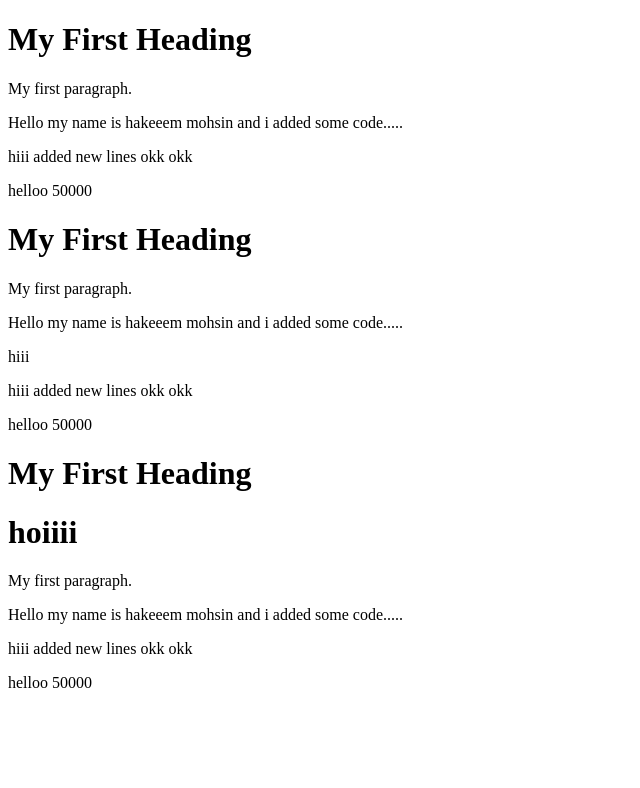
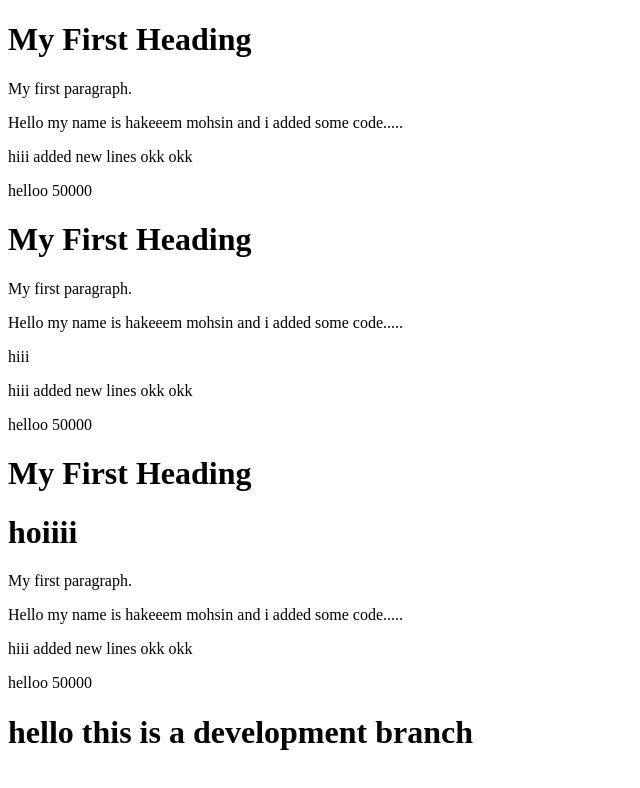
Before and after one commit to hakim-mohsin/practiceGit, a plain HTML site: page index.html in a window 1280 px wide. Shown: the whole page, without its empty margins (0-640 px from the left). Drawn offline with Linux system fonts and the light colour scheme.

Commit message:
done development

```diff
--- a/index.html
+++ b/index.html
@@ -29,5 +29,6 @@
 
 <p>hiii added new lines okk okk</p>
 <p>helloo 50000</p>
+<h1>hello this is a development branch </h1>
 </body>
 </html>
```
